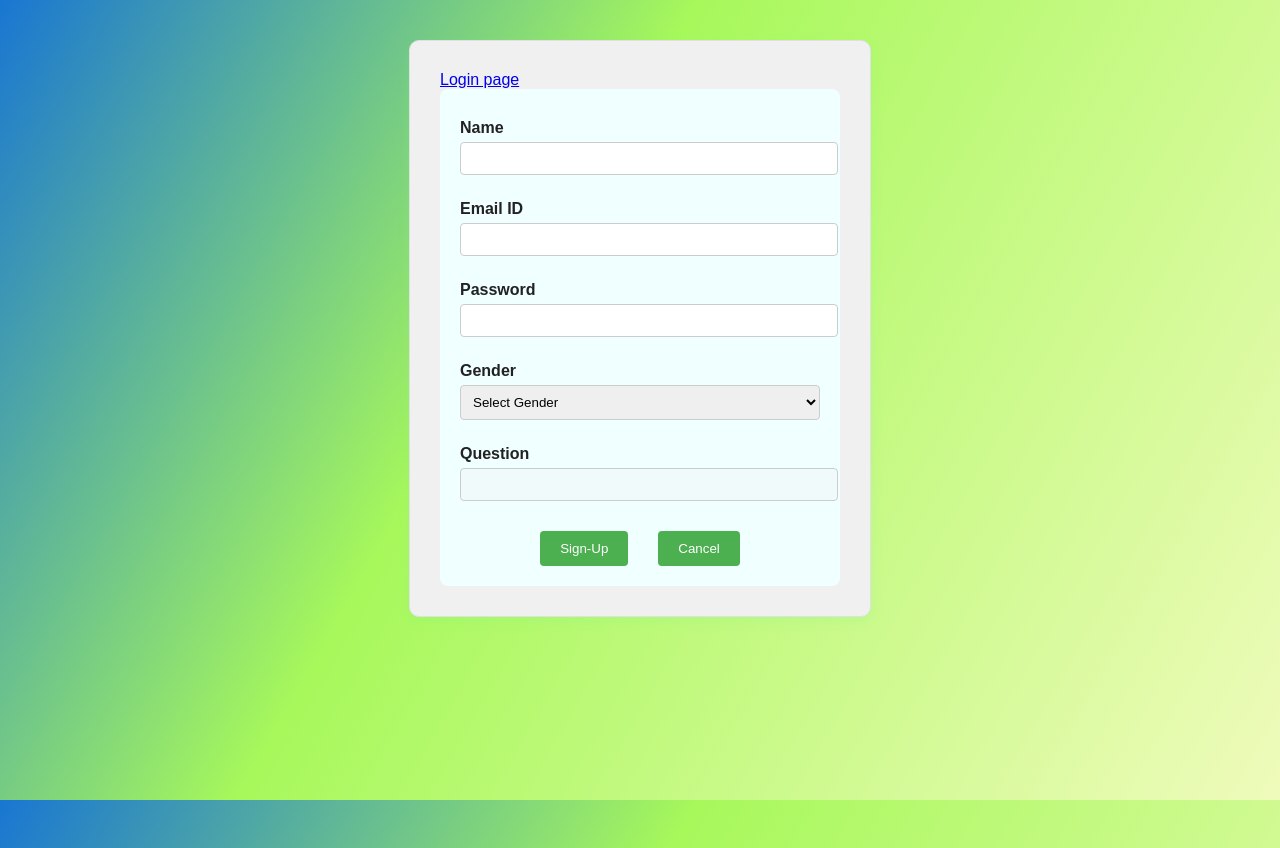
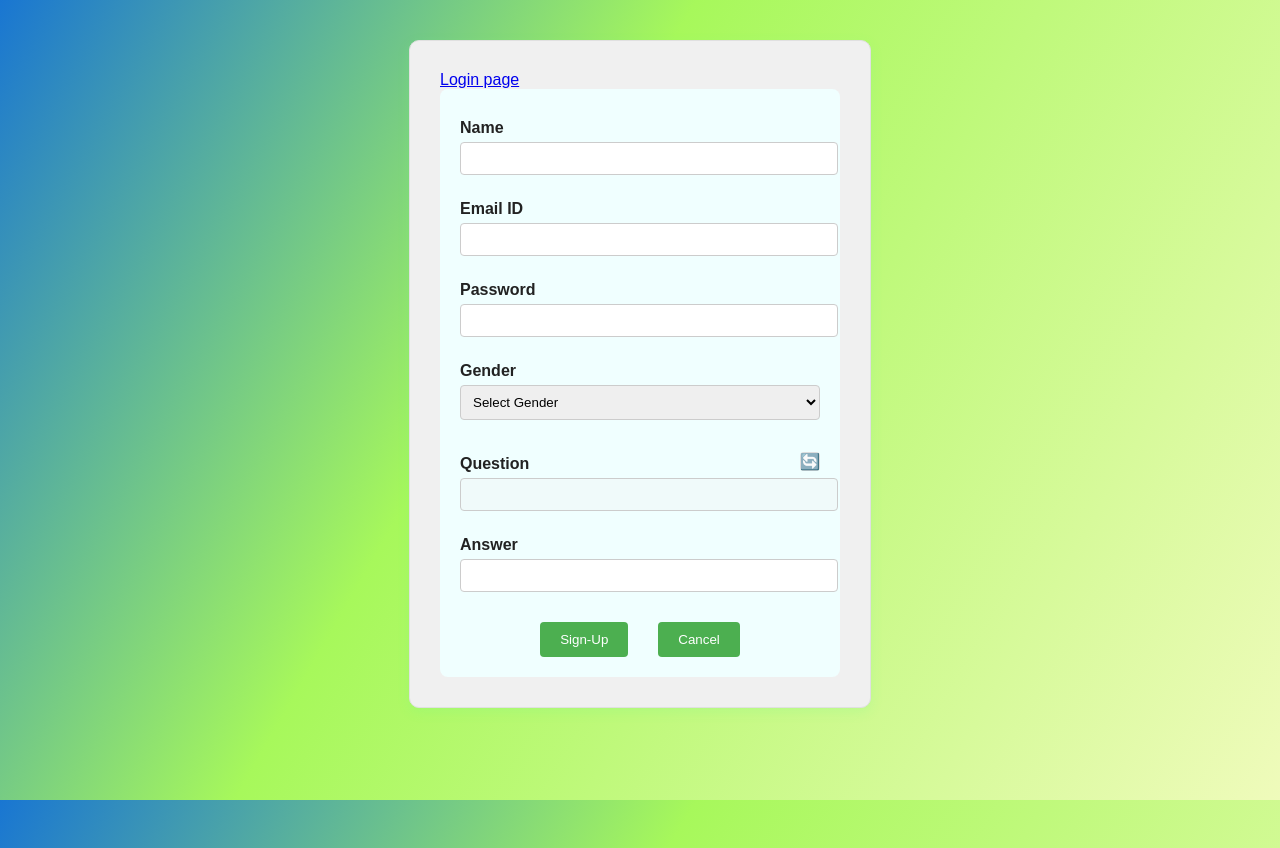
Before and after one commit to Guruprasathit2/Dividend_Frontend, an Angular app: page /sign-up in a window 1280 px wide. Built offline with nearby package versions, Linux system fonts and the light colour scheme; no server answers.

Commit message:
initial commit

```diff
--- a/src/app/dividened-file-creation/dividened-file-creation.component.html
+++ b/src/app/dividened-file-creation/dividened-file-creation.component.html
@@ -38,26 +38,29 @@
     <div class="row">
       <div class="column">
         <label>Bank</label>
-          <select [(ngModel)]="formData.bankName" name="bankName" (click)="onChange(formData.bankName)" [disabled]="idEdit">
+        <select [(ngModel)]="formData.bankName" name="bankName" (click)="onChange(formData.bankName)"
+          [disabled]="idEdit">
           <option value="" hidden>Select Bank</option>
           <option *ngFor="let b of bankData" [value]="b.BankName">{{b.BankName}}</option>
         </select>
       </div>
       <div class="column">
         <label>Account no</label>
-          <input type="number" [(ngModel)]="formData.accNo" name="accNo" [readonly]="idEdit" placeholder="e.g., 864297531" />
+        <input type="number" [(ngModel)]="formData.accNo" name="accNo" [readonly]="idEdit"
+          placeholder="e.g., 864297531" />
       </div>
     </div>
 
     <div class="row">
       <div class="column">
         <label>DIV Year</label>
-          <input type="number" [(ngModel)]="formData.divYear" name="divYear" placeholder="e.g., 2025" [readonly]="idEdit" />
+        <input type="number" [(ngModel)]="formData.divYear" name="divYear" placeholder="e.g., 2025"
+          [readonly]="idEdit" />
       </div>
       <div class="column">
         <label>DIV per share</label>
-          <input type="number" [(ngModel)]="formData.divPerShare" name="divPerShare" step="0.01"
-            placeholder="e.g., 12.50" [readonly]="idEdit" />
+        <input type="number" [(ngModel)]="formData.divPerShare" name="divPerShare" step="0.01" placeholder="e.g., 12.50"
+          [readonly]="idEdit" />
       </div>
     </div>
 
@@ -81,8 +84,52 @@
       </div>
       <div class="column">
         <label>Financial year to</label>
-          <input type="date" [(ngModel)]="formData.finTo" name="finto" [min]="secMin" [max]="maxDate"
-            [readonly]="idEdit" [disabled]="!formData.finFrom" (click)="endDate()" />
+        <input type="date" [(ngModel)]="formData.finTo" name="finto" [min]="secMin" [max]="maxDate" [readonly]="idEdit"
+          [disabled]="!formData.finFrom" (click)="endDate()" />
+      </div>
+    </div>
+
+    <div class="row">
+      <div class="column">
+        <label>Declaration Date</label>
+        <input type="text" [(ngModel)]="formData.declarationDate" name="declarationDate">
+      </div>
+      <div class="column">
+        <label>Settlement Date</label>
+        <input type="text" [(ngModel)]="formData.settDate" name="settDate">
+      </div>
+    </div>
+
+    <div class="row">
+      <div class="column">
+        <label>Tax Apply</label>
+        <input type="text" [(ngModel)]="formData.taxApply" name="taxApply">
+      </div>
+      <div class="column">
+        <label>Credit Reference</label>
+        <input type="text" [(ngModel)]="formData.creditReference" name="creditReference">
+      </div>
+    </div>
+
+    <div class="row">
+      <div class="column">
+        <label>Sponsor Number</label>
+        <input type="text" [(ngModel)]="formData.sponsorSc" name="sponsorSc">
+      </div>
+      <div class="column">
+        <label>User Number</label>
+        <input type="text" [(ngModel)]="formData.userNumber" name="userNumber">
+      </div>
+    </div>
+
+    <div class="row">
+      <div class="column">
+        <label>Unclaim suspence Id</label>
+        <input type="text" [(ngModel)]="formData.suspenceIdPayload" name="suspenceIdPayload">
+      </div>
+      <div class="column">
+        <label>Thershold Value</label>
+        <input type="text" [(ngModel)]="formData.threshold" name="threshold">
       </div>
     </div>
 
--- a/src/app/dividened-file-creation/dividened-file-creation.component.ts
+++ b/src/app/dividened-file-creation/dividened-file-creation.component.ts
@@ -16,10 +16,28 @@ export class DividenedFileCreationComponent implements OnInit {
   bankData: any = [];
   verif: number = 0;
   formData: any = {
-    shortName: '',
-    nsdlDate: '',
-    cdslDate: '',
-    bankName: '',
+    shortName: 'NLC',
+    nsdlDate: '19/09/2025',
+    cdslDate: '19/09/2025',
+    recordDate: '19/09/2025',
+    bankName: 'BANDHAN BANK LIMITED',
+    accNo: '122121212',
+    divYear: '2025',
+    divPerShare: '1.50',
+    divpercentage: '15',
+    wrnDate: '17/10/2025',
+    divRate: 'percentage',
+    finFrom: '01/04/2025',
+    finTo: '31/03/2025',
+    declarationDate: '2025-10-19',
+    settDate: '2025-10-30',
+    taxApply: 'yes',
+    creditReference: 'CR854',
+    sponsorSc: 'SCN6821',
+    userNumber: 'UN7159',
+    suspenceIdPayload: [1204720013676780],
+    threshold: '10000',
+    bankDetails: [{bank:"AU SMALL FINANCE BANK LIMITED",account_no:"2563147898",payment:"NECS,NEFT",code:"765"}]
   };
   isLoading: boolean = false;
   minDate: string = '';
@@ -313,6 +331,7 @@ export class DividenedFileCreationComponent implements OnInit {
       this.formData.bankCode = this.bankCode;
     }
     this.isLoading = true;
+    console.log(this.formData, 'this.formData-1');
     return this.api.createFile(this.formData).subscribe({
       next: (r) => {
         Swal.fire({
--- a/src/app/sign-up-page/sign-up-page.component.css
+++ b/src/app/sign-up-page/sign-up-page.component.css
@@ -44,6 +44,34 @@
 .content button:hover {
   background-color: #45a049;
 }
-  .content button + button {
+
+.content button+button {
   margin-left: 30px;
 }
+
+.question-label-row {
+  display: flex;
+  justify-content: space-between;
+  align-items: center;
+  margin-bottom: 5px;
+}
+
+.question-label-row label {
+  font-weight: bold;
+  margin: 0;
+}
+
+#refresh-btn {
+  background-color: #dddddd;
+  border: none;
+  color: white;
+  font-size: 16px;
+  border-radius: 4px;
+  padding: 0;
+  cursor: pointer;
+  transition: background-color 0.3s ease;
+}
+
+#refresh-btn:hover {
+  background-color: #45a049;
+}
--- a/src/app/sign-up-page/sign-up-page.component.html
+++ b/src/app/sign-up-page/sign-up-page.component.html
@@ -19,8 +19,13 @@
         </select>
 
         <div class="ques">
-            <label for="question">Question</label>
+            <div class="question-label-row">
+                <label for="question" style="margin-top: 20px;">Question</label>
+                <button id="refresh-btn" (click)="questionChanger()">🔄</button>
+              </div>
             <input type="text" name="question" [(ngModel)]="question" [disabled]="true">
+            <label for="answer">Answer</label>
+            <input type="text" name="answer" id="answer" [(ngModel)]="signUpData.answer">
         </div>
 
         <button type="button" (click)="signUp()">Sign-Up</button>
--- a/src/app/sign-up-page/sign-up-page.component.ts
+++ b/src/app/sign-up-page/sign-up-page.component.ts
@@ -22,6 +22,7 @@ export class SignUpPageComponent implements OnInit {
     private toastr: ToastrService, private apiService: ApiService, private gblApiService: GblApiService
   ) { }
   ids: string = '';
+  questionCount: number = 0;
   signUpData: signUpData = {
     email: '',
     password: '',
@@ -31,6 +32,7 @@ export class SignUpPageComponent implements OnInit {
     answer: '',
   };
   question: string = '';
+  relodId: string = '';
 
   ngOnInit(): void {
     this.defaultQuestion();
@@ -78,18 +80,24 @@ export class SignUpPageComponent implements OnInit {
       answer: '',
     };
   }
-  questionChanger(i: string) {
-    const stringSpell = this.ids.split(',');
-    stringSpell.push(i);
-    this.ids = stringSpell.join(',');
-    this.questions(this.ids)
+  questionChanger() {
+    const stringSpell = this.relodId !== '' ? this.relodId.split(',') : [];
+    stringSpell.push(this.ids);
+    this.relodId = stringSpell.join(',');
+    this.questions(this.relodId)
   }
 
   questions(quesIds: string) {
+    const checkQuestId = quesIds.split(',');
+    if (+checkQuestId?.length >= this.questionCount) {
+      this.relodId = '';
+      return this.defaultQuestion();
+    }
     return this.gblApiService.questionList(quesIds).subscribe({
       next: (r) => {
         this.signUpData.questionId = r.data.id;
         this.question = r.data.question;
+        this.ids = r.data.id;
       },
       error: (e) => {
         console.log ('Error: ', e);
@@ -103,8 +111,9 @@ export class SignUpPageComponent implements OnInit {
     return this.gblApiService.defaultQuestion().subscribe({
       next: (r) => {
         this.signUpData.questionId = r.data[0].id;
-        this.question = r.data.question[0];
+        this.question = r.data[0].question;
         this.ids = r.data[0].id;
+        this.questionCount = r.count;
       },
       error: (e) => {
         console.log ('Error: ', e);
--- a/src/app/user-role/user-role.component.html
+++ b/src/app/user-role/user-role.component.html
@@ -12,11 +12,11 @@
     <div class="row">
         <div class="cell">
             <label>Name</label>
-            <input type="text" [(ngModel)]="userData1.name" readonly />
+            <input type="text" [(ngModel)]="userData1.name" [disabled]="isEdit" />
         </div>
         <div class="cell">
             <label>Email ID</label>
-            <input type="text" [(ngModel)]="userData1.emailId" readonly />
+            <input type="text" [(ngModel)]="userData1.emailId" [disabled]="isEdit" />
         </div>
         <div class="cell">
             <label >Gender</label>
--- a/src/app/user-role/user-role.component.ts
+++ b/src/app/user-role/user-role.component.ts
@@ -67,6 +67,7 @@ export class UserRoleComponent implements OnInit {
         }
       });
       this.userData1.roleIds = roleId;
+      console.log (this.userData1);
       this.apiService.updatedDate(this.userData1).subscribe({
         next: (r) => {
           this.toast.success('User profile updated successfully.');
```
Lines whose indentation alone changed are shown as unchanged.
